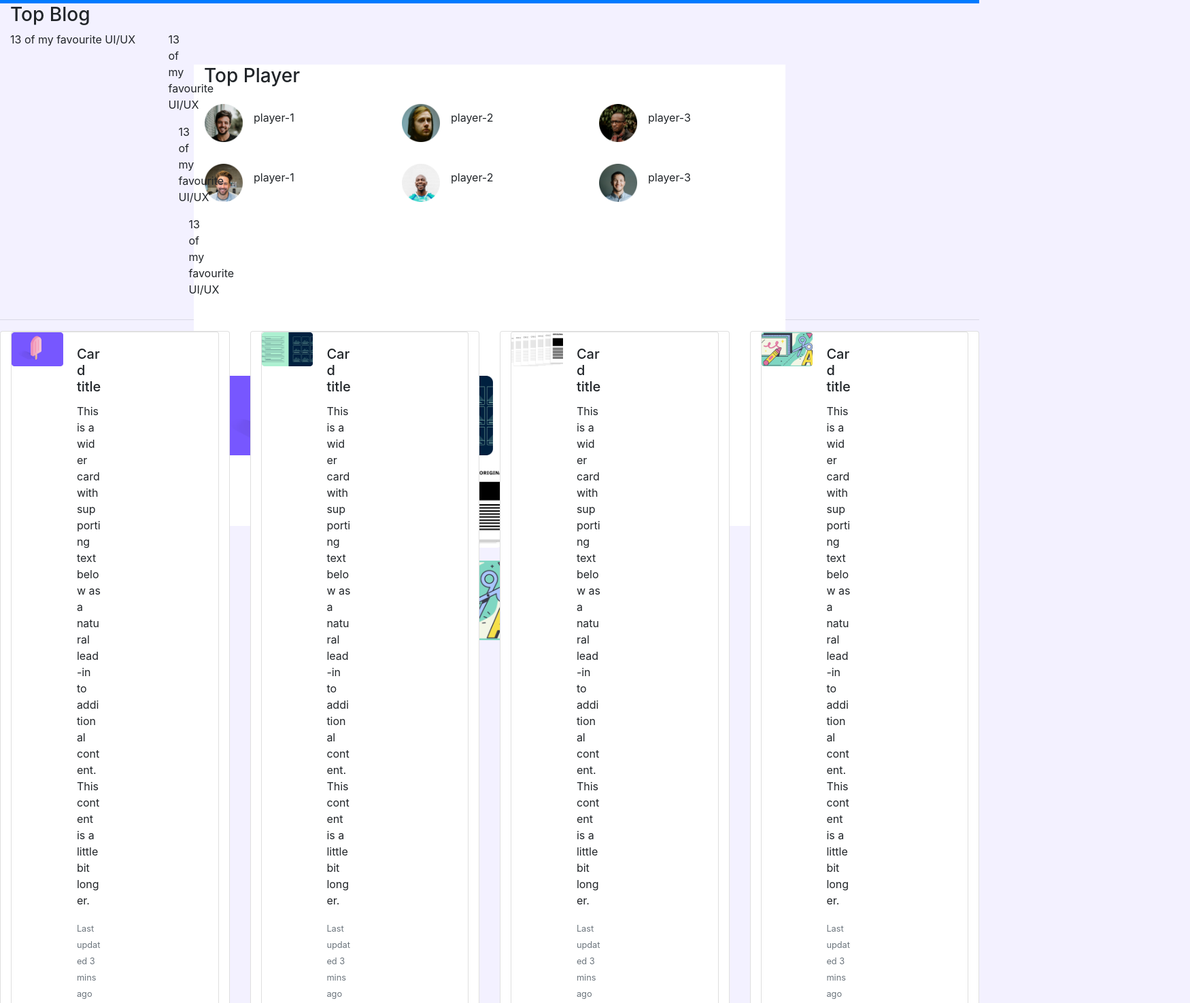
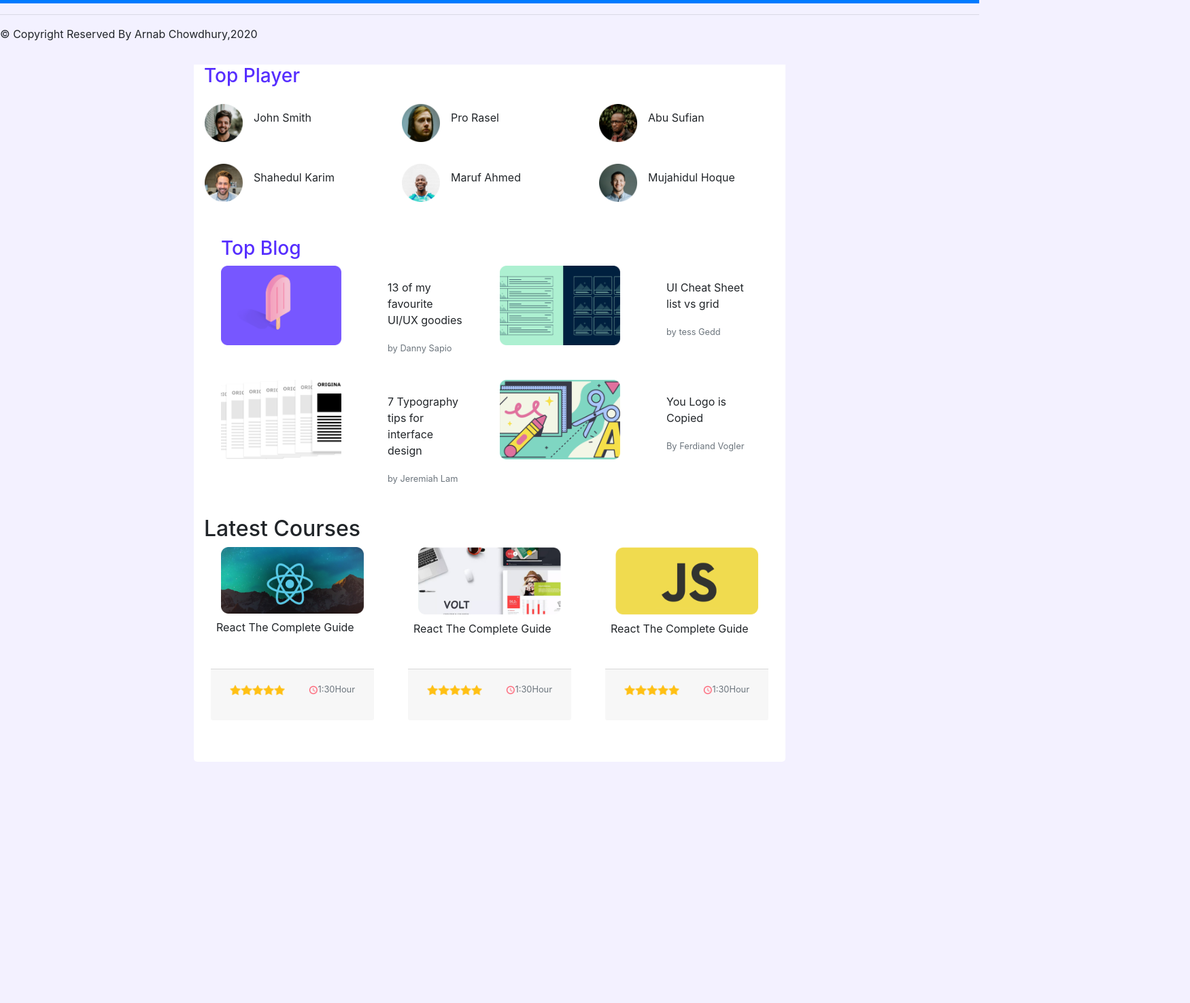
Before and after one commit to Arnabchy/leader-board, a plain HTML site: page index.html in a window 1280 px wide. Shown: the part 71-1547 px from the top of the page at 68% size, 1750 px wide, since content can reach past the window. After the commit the page ends 1220 px from the top, so only its background shows below. Drawn offline with nearby package versions, Linux system fonts and the light colour scheme.

Commit message:
third commit

```diff
--- a/index.html
+++ b/index.html
@@ -38,196 +38,166 @@
           </nav>
     </header>
 
-    <main>
+    <body>
       <div class="section container-fluid top-player">
         <h3>Top Player</h3>
         <div class="row">
           <div class="col-md-4 col-sm-6 player p-3 d-flex align-items-center">
             <img src="images/players/Ellipse.png" alt="">
-            <p class=" pl-3">player-1</p>
+            <p class=" pl-3">John Smith</p>
           </div>
           <div class="col-md-4 col-sm-6 player p-3 d-flex align-items-center">
             <img src="images/players/Ellipse-5.png" alt="">
-            <p class=" pl-3">player-2</p>
+            <p class=" pl-3">Pro Rasel</p>
           </div>
           <div class="col-md-4 col-sm-6 player p-3 d-flex align-items-center">
             <img src="images/players/Ellipse-1.png" alt="">
-            <p class=" pl-3">player-3</p>
+            <p class=" pl-3">Abu Sufian</p>
           </div>
 
           <div class="col-md-4 col-sm-6 player p-3 d-flex align-items-center">
             <img src="images/players/Ellipse-2.png" alt="">
-            <p class=" pl-3">player-1</p>
+            <p class=" pl-3">Shahedul Karim</p>
           </div>
           <div class="col-md-4 col-sm-6 player p-3 d-flex align-items-center">
             <img src="images/players/Ellipse-3.png" alt="">
-            <p class=" pl-3">player-2</p>
+            <p class=" pl-3">Maruf Ahmed</p>
           </div>
           <div class="col-md-4 col-sm-6 player p-3 d-flex align-items-center">
             <img src="images/players/Ellipse-4.png" alt="">
-            <p class=" pl-3">player-3</p>
+            <p class=" pl-3">Mujahidul Hoque</p>
           </div>
         </div>
       </div>
-      <div class="section container-fluid top-blog">
-        <h3>Top Blog</h3>
-        <div class="row">
-          <div class="col-md-3 col-sm-6 blog">
-            <img src="images/blogs/blog-1.png" alt="">
-            <p>13 of my favourite UI/UX</p>
-          </div>
-          <div class="col-md-3 col-sm-6 blog">
-            <div class="col-md-3 col-sm-6 blog">
-              <img src="images/blogs/blog-2.png" alt="">
-              <p>13 of my favourite UI/UX</p>
-          </div>
-          <div class="col-md-3 col-sm-6 blog">
-            <div class="col-md-3 col-sm-6 blog">
-              <img src="images/blogs/blog-3.png" alt="">
-              <p>13 of my favourite UI/UX</p>
-          </div>
-          <div class="col-md-3 col-sm-6 blog">
-            <div class="col-md-3 col-sm-6 blog">
-              <img src="images/blogs/blog-4.png" alt="">
-              <p>13 of my favourite UI/UX</p>
-          </div>
 
-
-    </main>
-<hr/>
-<div class="card-deck">
-  <div class="card">
-    <div class="card mb-3" style="max-width: 540px;">
+<section class=" section container-fluid top-blog">
+  <h3>Top Blog</h3>
+  <div class="card-deck">
+    <div class="card mb-3" style="max-width: 380px;">
       <div class="row no-gutters">
         <div class="col-md-3">
           <img src="images/blogs/blog-1.png" class="card-img" alt="...">
         </div>
+        <div class="col-md-9">
+          <div class="card-body">
+            <p class="card-text"> 13 of my favourite UI/UX goodies </p>
+            <p class="card-text"><small class="text-muted">by Danny Sapio</small></p>
+          </div>
+        </div>
+      </div>
+    </div>
+    <div class="card mb-3" style="max-width: 380px;">
+      <div class="row no-gutters">
         <div class="col-md-3">
+          <img src="images/blogs/blog-2.png" class="card-img" alt="...">
+        </div>
+        <div class="col-md-9">
           <div class="card-body">
-            <h5 class="card-title">Card title</h5>
-            <p class="card-text">This is a wider card with supporting text below as a natural lead-in to additional content. This content is a little bit longer.</p>
-            <p class="card-text"><small class="text-muted">Last updated 3 mins ago</small></p>
+
+            <p class="card-text">UI Cheat Sheet list vs grid</p>
+            <p class="card-text"><small class="text-muted">by tess Gedd</small></p>
           </div>
         </div>
       </div>
     </div>
   </div>
-  <div class="card">
-    <div class="card mb-3" style="max-width: 540px;">
+  <div class="card-deck">
+    <div class="card mb-3" style="max-width: 380px;">
       <div class="row no-gutters">
         <div class="col-md-3">
-          <img src="images/blogs/blog-2.png" class="card-img" alt="...">
+          <img src="images/blogs/blog-3.png" class="card-img" alt="...">
         </div>
+        <div class="col-md-9">
+          <div class="card-body">
+
+            <p class="card-text">7 Typography tips for interface design</p>
+            <p class="card-text"><small class="text-muted">by Jeremiah Lam</small></p>
+          </div>
+        </div>
+      </div>
+    </div>
+    <div class="card mb-3" style="max-width: 380px;">
+      <div class="row no-gutters">
         <div class="col-md-3">
+          <img src="images/blogs/blog-4.png" class="card-img" alt="...">
+        </div>
+        <div class="col-md-9">
           <div class="card-body">
-            <h5 class="card-title">Card title</h5>
-            <p class="card-text">This is a wider card with supporting text below as a natural lead-in to additional content. This content is a little bit longer.</p>
-            <p class="card-text"><small class="text-muted">Last updated 3 mins ago</small></p>
+
+            <p class="card-text">You Logo is Copied</p>
+            <p class="card-text"><small class="text-muted">By Ferdiand Vogler</small></p>
           </div>
         </div>
       </div>
     </div>
   </div>
-  <div class="card">
-    <div class="card mb-3" style="max-width: 540px;">
-      <div class="row no-gutters">
-        <div class="col-md-3">
-          <img src="images/blogs/blog-3.png" class="card-img" alt="...">
+</section>
+
+
+    </body>
+<hr/>
+
+<!--Online Courses-->
+<body>
+  <section>
+<div class="container categories online-courses" id="online">
+  <h2> Latest Courses</h2>
+  <div class="card-deck">
+      <div class="card course">
+        <div class="container"><img src="images/courses/course-1.png" class="card-img-top" alt="..."></div>
+        <div class="card-body p-2">
+          <p >React The Complete Guide</p>
+
+
         </div>
-        <div class="col-md-3">
-          <div class="card-body">
-            <h5 class="card-title">Card title</h5>
-            <p class="card-text">This is a wider card with supporting text below as a natural lead-in to additional content. This content is a little bit longer.</p>
-            <p class="card-text"><small class="text-muted">Last updated 3 mins ago</small></p>
-          </div>
+        <div class="card-footer ">
+          <small class="text-muted">
+              <div class="d-flex bd-highlight mb-3">
+                  <div class="mr-auto p-2 bd-highlight"><img src="images/icons/star.png" alt=""><img src="images/icons/star.png" alt=""><img src="images/icons/star.png" alt=""><img src="images/icons/star.png" alt=""><img src="images/icons/star.png" alt=""></div>
+                  <div class="p-2 bd-highlight"><img src="images/icons/watch.png" alt="">1:30Hour</div>
+                </div>
+          </small>
+        </div>
+      </div>
+      <div class="card course">
+        <div class="container"><img src="images/courses/course-2.png" class="card-img-top" alt="..."></div>
+        <div class="card-body p-2">
+          <p >React The Complete Guide</p>
+        </div>
+        <div class="card-footer">
+          <small class="text-muted"><div class="d-flex bd-highlight mb-3">
+              <div class="mr-auto p-2 bd-highlight"><img src="images/icons/star.png" alt=""><img src="images/icons/star.png" alt=""><img src="images/icons/star.png" alt=""><img src="images/icons/star.png" alt=""><img src="images/icons/star.png" alt=""></div>
+              <div class="p-2 bd-highlight"><img src="images/icons/watch.png" alt="">1:30Hour</div>
+            </div>
+          </small>
+        </div>
+      </div>
+      <div class="card course">
+       <div class="container"> <img src="images/courses/course-3.png" class="card-img-top" alt="..."></div>
+        <div class="card-body p-2">
+          <p >React The Complete Guide</p>
+        </div>
+        <div class="card-footer">
+          <small class="text-muted"><div class="d-flex bd-highlight mb-3">
+              <div class="mr-auto p-2 bd-highlight"><img src="images/icons/star.png" alt=""><img src="images/icons/star.png" alt=""><img src="images/icons/star.png" alt=""><img src="images/icons/star.png" alt=""><img src="images/icons/star.png" alt=""></div>
+              <div class="p-2 bd-highlight"><img src="images/icons/watch.png" alt="">1:30Hour</div>
+            </div>
+          </small>
         </div>
       </div>
     </div>
-  </div>
-  <div class="card">
-    <div class="card mb-3" style="max-width: 540px;">
-      <div class="row no-gutters">
-        <div class="col-md-3">
-          <img src="images/blogs/blog-4.png" class="card-img" alt="...">
-        </div>
-        <div class="col-md-3">
-          <div class="card-body">
-            <h5 class="card-title">Card title</h5>
-            <p class="card-text">This is a wider card with supporting text below as a natural lead-in to additional content. This content is a little bit longer.</p>
-            <p class="card-text"><small class="text-muted">Last updated 3 mins ago</small></p>
-          </div>
-        </div>
-      </div>
-    </div>
-  </div>
 </div>
-
-
-<div class="row row-cols-1 row-cols-md-2">
-  <div class="col mb-4">
-    <div class="card">
-      <div class="card mb-3" style="max-width: 540px;">
-        <div class="row no-gutters">
-          <div class="col-md-3">
-            <img src="..." class="card-img" alt="...">
-          </div>
-          <div class="col-md-3">
-            <div class="card-body">
-              <h5 class="card-title">Card title</h5>
-              <p class="card-text">This is a wider card with supporting text below as a natural lead-in to additional content. This content is a little bit longer.</p>
-              <p class="card-text"><small class="text-muted">Last updated 3 mins ago</small></p>
-            </div>
-          </div>
-        </div>
-      </div>
-    </div>
-  </div>
-  <div class="col mb-4">
-    <div class="card">
-      <div class="card mb-3" style="max-width: 540px;">
-        <div class="row no-gutters">
-          <div class="col-md-3">
-            <img src="..." class="card-img" alt="...">
-          </div>
-          <div class="col-md-">
-            <div class="card-body">
-              <h5 class="card-title">Card title</h5>
-              <p class="card-text">This is a wider card with supporting text below as a natural lead-in to additional content. This content is a little bit longer.</p>
-              <p class="card-text"><small class="text-muted">Last updated 3 mins ago</small></p>
-            </div>
-          </div>
-        </div>
-      </div>
-    </div>
-  </div>
-  <div class="col mb-4">
-    <div class="card">
-      <div class="col-md-">
-        <div class="card-body">
-          <h5 class="card-title">Card title</h5>
-          <p class="card-text">This is a wider card with supporting text below as a natural lead-in to additional content. This content is a little bit longer.</p>
-          <p class="card-text"><small class="text-muted">Last updated 3 mins ago</small></p>
-        </div>
-      </div>
-    </div>
-  </div>
-  <div class="col mb-4">
-    <div class="card">
-      <div class="col-md-">
-        <div class="card-body">
-          <h5 class="card-title">Card title</h5>
-          <p class="card-text">This is a wider card with supporting text below as a natural lead-in to additional content. This content is a little bit longer.</p>
-          <p class="card-text"><small class="text-muted">Last updated 3 mins ago</small></p>
-        </div>
-      </div>
-    </div>
-  </div>
-</div>
+</section>
+</body>
 
 
 
 
 
+
+<footer class="Container">
+  <p> &copy Copyright Reserved By Arnab Chowdhury,2020</p>
+</footer>
 
 
 
--- a/style.css
+++ b/style.css
@@ -39,9 +39,68 @@ hr.new1 {
     border: 1px solid #D1D1D1;
   }
   .top-blog img{
-    position: absolute;
+    position: static;
     width: 177px;
     height: 117px;
     left: 315px;
     top: 507px;
   }
+
+h3{
+    color: #562EFF;
+  }
+
+  .top-blog {
+    position: absolute;
+    left: 310px;
+    top: 420px;
+  }
+  .card-deck{
+      border: none;
+  }
+  .card-body{
+      padding-left: 150px;
+  }
+  .mb-3{
+      border: none;
+  }.card-title{
+    position: absolute;
+    width: 163px;
+    height: 68px;
+    left: 508px;
+    top: 507px;
+
+    font-family: Poppins;
+    font-style: normal;
+    font-weight: 500;
+    font-size: 20px;
+    line-height: 34px;
+
+
+    color: #000000;
+  }
+  .card-text{
+      margin-top: 0px;
+  }
+  .online-courses{
+    position: absolute;
+    width: 870px;
+    height: 362px;
+    left: 285px;
+    top: 830px;
+
+    background: #FFFFFF;
+    border-radius: 5px;
+  }
+
+.course{
+  height:255px;
+  width: 200px;
+  border: none;
+    padding-right: 10px;
+    padding-left: 10px;
+  }
+  .p-2 img{
+max-height: 15px;
+max-width: 24px;
+  }
```
Also changed, not shown: 1 other file.
